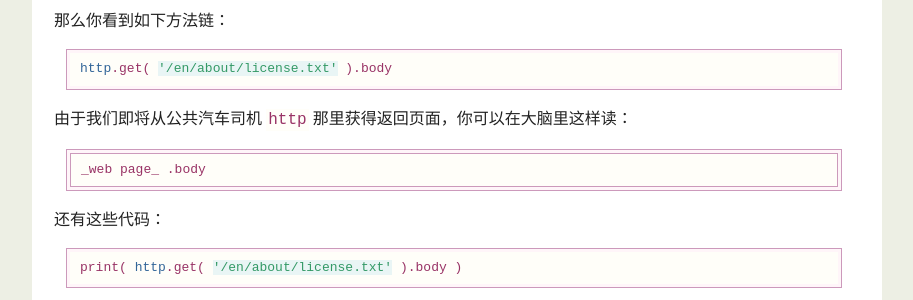
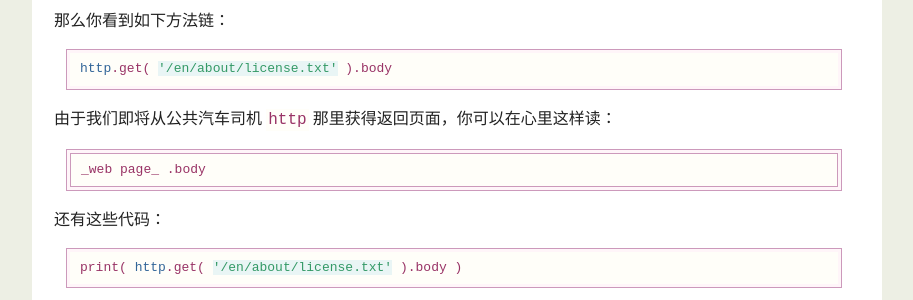
Before and after one commit to codecly259/poignant-guide-cn, a Jekyll site: the page built from _posts/1900-01-03-quick-ride.md, in a window 1280 px wide and 900 px high, scrolled down 15927 px. Shown: the part 153-453 px from the top of the window, without its empty margins (183-1096 px from the left). Built offline with Jekyll 4.4.1, drawn with Linux system fonts in a browser that asks for light colours; Markdown is read by kramdown in place of the engine named in the settings.

```diff
--- a/_posts/1900-01-03-quick-ride.md
+++ b/_posts/1900-01-03-quick-ride.md
@@ -701,7 +701,7 @@
 http.get( '/en/about/license.txt' ).body
 {% endhighlight %}
 
-由于我们即将从公共汽车司机 `http` 那里获得返回页面，你可以在大脑里这样读：
+由于我们即将从公共汽车司机 `http` 那里获得返回页面，你可以在心里这样读：
 
     _web page_ .body
 
```
Also changed, not shown: other parts of _posts/1900-01-03-quick-ride.md (+1 -1 lines).
